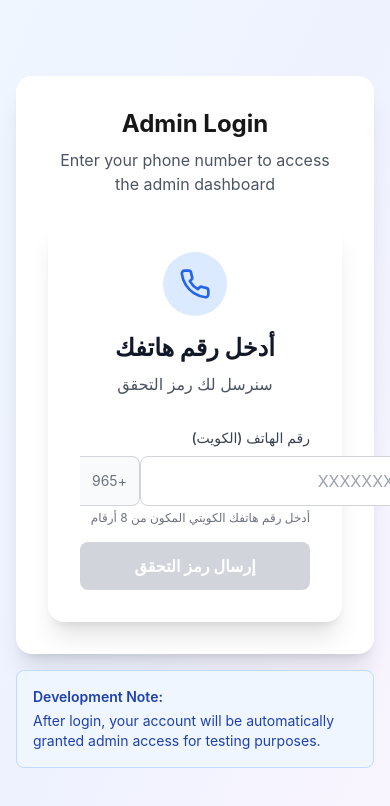
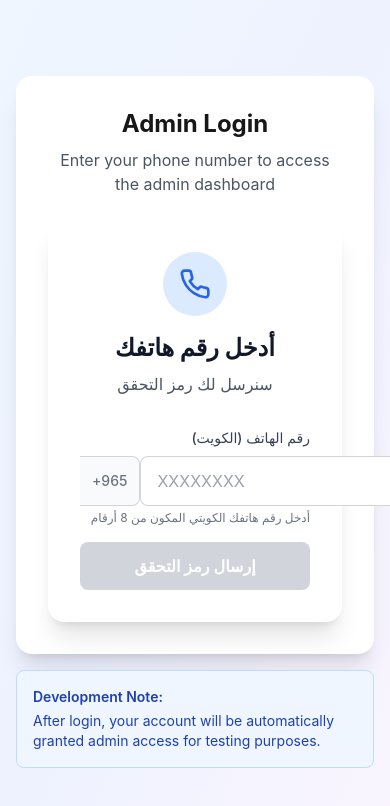
Before and after one commit to moabdalla8101-lang/medicalHomeService, a Next.js app: page /admin in a window 390 px wide. Shown: the top 806 px of the page. Built offline with nearby package versions, Linux system fonts and the light colour scheme.

Commit message:
Fix RTL and translation issues: login modal, phone input, provider details alignment

```diff
--- a/app/components/PhoneAuth.tsx
+++ b/app/components/PhoneAuth.tsx
@@ -135,16 +135,17 @@ export default function PhoneAuth({ onSuccess, onAuthSuccess, role = 'user' }: P
               {t('auth.phoneNumber')} ({t('auth.kuwait') || 'Kuwait'})
             </label>
             <div className={`flex ${isRTL ? 'flex-row-reverse' : ''}`}>
-              <span className={`inline-flex items-center px-3 ${isRTL ? 'rounded-r-lg border-l-0 border-r' : 'rounded-l-lg border-r-0'} border border-gray-300 bg-gray-50 text-gray-500 text-sm`}>
-                +965
+              <span className={`inline-flex items-center px-3 ${isRTL ? 'rounded-r-lg border-l-0 border-r' : 'rounded-l-lg border-r-0'} border border-gray-300 bg-gray-50 text-gray-500 text-sm font-medium`}>
+                {isRTL ? '965+' : '+965'}
               </span>
               <input
                 type="tel"
                 value={phone}
                 onChange={(e) => setPhone(e.target.value.replace(/\D/g, '').slice(0, 8))}
                 placeholder="XXXXXXXX"
-                className={`flex-1 px-4 py-3 border border-gray-300 ${isRTL ? 'rounded-l-lg' : 'rounded-r-lg'} focus:ring-2 focus:ring-blue-500 focus:border-transparent outline-none ${isRTL ? 'text-right' : 'text-left'}`}
+                className={`flex-1 px-4 py-3 border border-gray-300 ${isRTL ? 'rounded-l-lg border-r-0' : 'rounded-r-lg border-l-0'} focus:ring-2 focus:ring-blue-500 focus:border-transparent outline-none ${isRTL ? 'text-right' : 'text-left'} ${isRTL ? 'pr-4' : 'pl-4'}`}
                 maxLength={8}
+                dir="ltr"
               />
             </div>
             <p className={`mt-1 text-xs text-gray-500 ${isRTL ? 'text-right' : 'text-left'}`}>
--- a/app/components/ProviderProfile.tsx
+++ b/app/components/ProviderProfile.tsx
@@ -364,12 +364,12 @@ export default function ProviderProfile({ provider }: ProviderProfileProps) {
 
       {/* Auth Modal */}
       {showAuthModal && (
-        <div className="fixed inset-0 bg-black bg-opacity-50 flex items-center justify-center z-50 p-4">
+        <div className="fixed inset-0 bg-black bg-opacity-50 flex items-center justify-center z-50 p-4" dir={isRTL ? 'rtl' : 'ltr'}>
           <div className="bg-white rounded-2xl max-w-md w-full">
             <div className="p-6">
-              <h2 className="text-2xl font-bold mb-4">Login Required</h2>
-              <p className="text-gray-600 mb-6">
-                Please verify your phone number to book an appointment.
+              <h2 className={`text-2xl font-bold mb-4 ${isRTL ? 'text-right' : 'text-left'}`}>{t('auth.loginRequired') || t('auth.login')}</h2>
+              <p className={`text-gray-600 mb-6 ${isRTL ? 'text-right' : 'text-left'}`}>
+                {t('auth.verifyPhoneToBook') || t('booking.authenticationRequired')}
               </p>
               <PhoneAuth
                 onSuccess={handleAuthSuccess}
@@ -377,9 +377,9 @@ export default function ProviderProfile({ provider }: ProviderProfileProps) {
               />
               <button
                 onClick={() => setShowAuthModal(false)}
-                className="mt-4 w-full text-gray-600 hover:text-gray-900 text-sm"
+                className={`mt-4 w-full text-gray-600 hover:text-gray-900 text-sm ${isRTL ? 'text-right' : 'text-left'}`}
               >
-                Cancel
+                {t('common.cancel')}
               </button>
             </div>
           </div>
--- a/messages/ar.json
+++ b/messages/ar.json
@@ -82,6 +82,7 @@
   },
   "auth": {
     "login": "تسجيل الدخول",
+    "loginRequired": "تسجيل الدخول مطلوب",
     "logout": "تسجيل الخروج",
     "phoneNumber": "رقم الهاتف",
     "enterPhone": "أدخل رقم هاتفك",
@@ -99,7 +100,8 @@
     "verifying": "جاري التحقق...",
     "otpSentMessage": "سنرسل لك رمز التحقق",
     "enterOTPMessage": "أدخل الرمز المكون من 6 أرقام المرسل إلى هاتفك",
-    "changePhoneNumber": "تغيير رقم الهاتف"
+    "changePhoneNumber": "تغيير رقم الهاتف",
+    "verifyPhoneToBook": "يرجى التحقق من رقم هاتفك لحجز موعد"
   },
   "language": {
     "switch": "تغيير اللغة",
--- a/messages/en.json
+++ b/messages/en.json
@@ -85,6 +85,7 @@
   },
   "auth": {
     "login": "Login",
+    "loginRequired": "Login Required",
     "logout": "Logout",
     "phoneNumber": "Phone Number",
     "enterPhone": "Enter Your Phone",
@@ -102,7 +103,8 @@
     "verifying": "Verifying...",
     "otpSentMessage": "We'll send you a verification code",
     "enterOTPMessage": "Enter the 6-digit code sent to your phone",
-    "changePhoneNumber": "Change phone number"
+    "changePhoneNumber": "Change phone number",
+    "verifyPhoneToBook": "Please verify your phone number to book an appointment"
   },
   "language": {
     "switch": "Switch Language",
```
